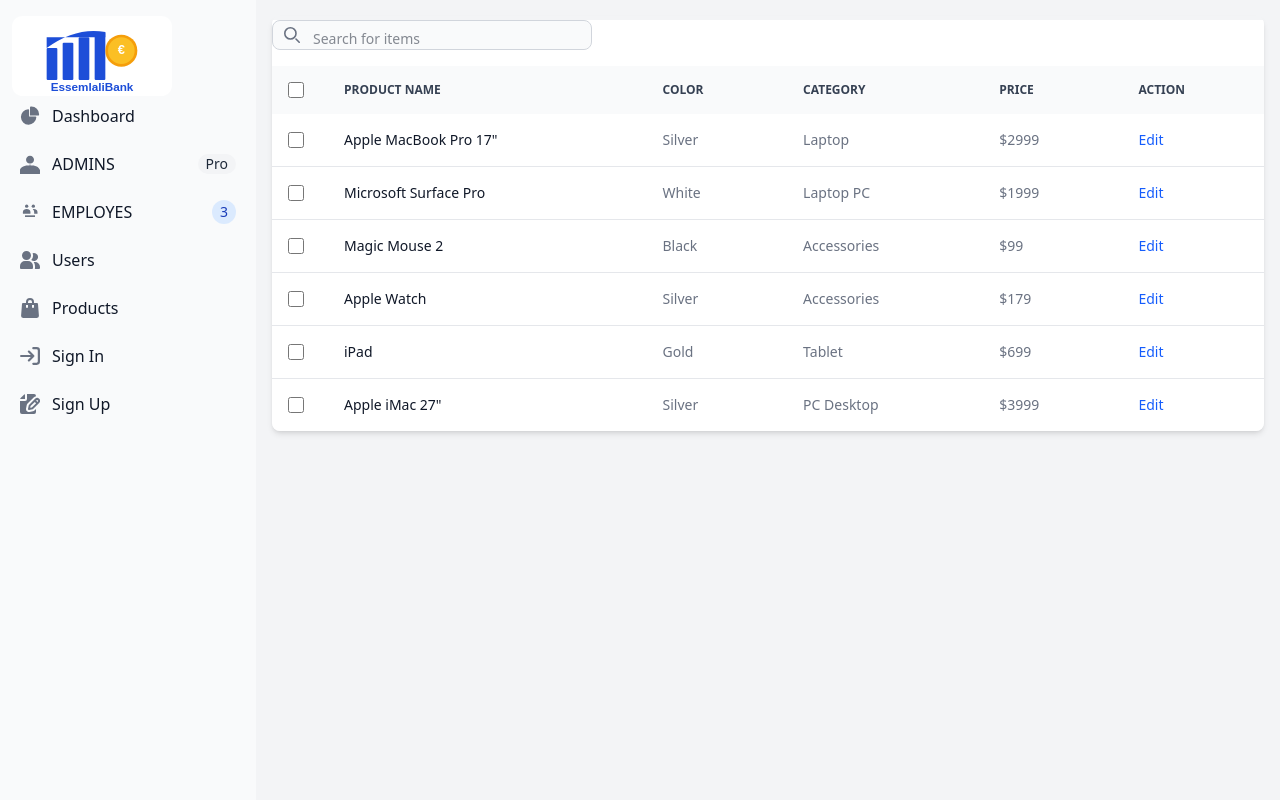
After one commit to Abdo-esse/ESSEMLALI-Bank, a PHP site: template app/views/admin/admins.twig in a window 1280 px wide. The commit adds this page. Run offline with PHP 8.4, Linux system fonts and the light colour scheme; the template is opened without the code that fills it, so the values that code supplies are empty; some libraries are stand-ins or nearby versions.

Commit message:
j'ai termin l'afichage du table d'admin

```diff
--- a/app/controllers/AdminController.php
+++ b/app/controllers/AdminController.php
@@ -18,4 +18,9 @@ class AdminController
        echo  $this->twig->render('admin/index.twig',['session' => $_SESSION]);
 
     }
+    public function admin()
+    {
+       echo  $this->twig->render('admin/admins.twig',['session' => $_SESSION]);
+
+    }
 }
--- a/app/router/web.php
+++ b/app/router/web.php
@@ -9,3 +9,4 @@ Router::add("GET","/login","LoginController@index");
 Router::add("GET","/demandeCopmte","CompteController@demandeCompte");
 Router::add("POST","/login","LoginController@login");
 Router::add("GET","/Admin","AdminController@index");
+Router::add("GET","/admins","AdminController@admin");
--- /dev/null
+++ b/app/views/admin/admins.twig
@@ -0,0 +1,193 @@
+{% extends "components/baseDashbord.twig" %}
+
+{% block title %}Page d'accueil{% endblock %}
+{% block sidebar %}
+{% include "layout/sidebar.twig" %}
+{% endblock %}
+
+
+{% block content %}
+
+
+<div class="relative overflow-x-auto shadow-md sm:rounded-lg">
+    <div class="pb-4 bg-white dark:bg-gray-900">
+        <label for="table-search" class="sr-only">Search</label>
+        <div class="relative mt-1">
+            <div class="absolute inset-y-0 rtl:inset-r-0 start-0 flex items-center ps-3 pointer-events-none">
+                <svg class="w-4 h-4 text-gray-500 dark:text-gray-400" aria-hidden="true" xmlns="http://www.w3.org/2000/svg" fill="none" viewBox="0 0 20 20">
+                    <path stroke="currentColor" stroke-linecap="round" stroke-linejoin="round" stroke-width="2" d="m19 19-4-4m0-7A7 7 0 1 1 1 8a7 7 0 0 1 14 0Z"/>
+                </svg>
+            </div>
+            <input type="text" id="table-search" class="block pt-2 ps-10 text-sm text-gray-900 border border-gray-300 rounded-lg w-80 bg-gray-50 focus:ring-blue-500 focus:border-blue-500 dark:bg-gray-700 dark:border-gray-600 dark:placeholder-gray-400 dark:text-white dark:focus:ring-blue-500 dark:focus:border-blue-500" placeholder="Search for items">
+        </div>
+    </div>
+    <table class="w-full text-sm text-left rtl:text-right text-gray-500 dark:text-gray-400">
+        <thead class="text-xs text-gray-700 uppercase bg-gray-50 dark:bg-gray-700 dark:text-gray-400">
+            <tr>
+                <th scope="col" class="p-4">
+                    <div class="flex items-center">
+                        <input id="checkbox-all-search" type="checkbox" class="w-4 h-4 text-blue-600 bg-gray-100 border-gray-300 rounded-sm focus:ring-blue-500 dark:focus:ring-blue-600 dark:ring-offset-gray-800 dark:focus:ring-offset-gray-800 focus:ring-2 dark:bg-gray-700 dark:border-gray-600">
+                        <label for="checkbox-all-search" class="sr-only">checkbox</label>
+                    </div>
+                </th>
+                <th scope="col" class="px-6 py-3">
+                    Product name
+                </th>
+                <th scope="col" class="px-6 py-3">
+                    Color
+                </th>
+                <th scope="col" class="px-6 py-3">
+                    Category
+                </th>
+                <th scope="col" class="px-6 py-3">
+                    Price
+                </th>
+                <th scope="col" class="px-6 py-3">
+                    Action
+                </th>
+            </tr>
+        </thead>
+        <tbody>
+            <tr class="bg-white border-b dark:bg-gray-800 dark:border-gray-700 border-gray-200 hover:bg-gray-50 dark:hover:bg-gray-600">
+                <td class="w-4 p-4">
+                    <div class="flex items-center">
+                        <input id="checkbox-table-search-1" type="checkbox" class="w-4 h-4 text-blue-600 bg-gray-100 border-gray-300 rounded-sm focus:ring-blue-500 dark:focus:ring-blue-600 dark:ring-offset-gray-800 dark:focus:ring-offset-gray-800 focus:ring-2 dark:bg-gray-700 dark:border-gray-600">
+                        <label for="checkbox-table-search-1" class="sr-only">checkbox</label>
+                    </div>
+                </td>
+                <th scope="row" class="px-6 py-4 font-medium text-gray-900 whitespace-nowrap dark:text-white">
+                    Apple MacBook Pro 17"
+                </th>
+                <td class="px-6 py-4">
+                    Silver
+                </td>
+                <td class="px-6 py-4">
+                    Laptop
+                </td>
+                <td class="px-6 py-4">
+                    $2999
+                </td>
+                <td class="px-6 py-4">
+                    <a href="#" class="font-medium text-blue-600 dark:text-blue-500 hover:underline">Edit</a>
+                </td>
+            </tr>
+            <tr class="bg-white border-b dark:bg-gray-800 dark:border-gray-700 border-gray-200 hover:bg-gray-50 dark:hover:bg-gray-600">
+                <td class="w-4 p-4">
+                    <div class="flex items-center">
+                        <input id="checkbox-table-search-2" type="checkbox" class="w-4 h-4 text-blue-600 bg-gray-100 border-gray-300 rounded-sm focus:ring-blue-500 dark:focus:ring-blue-600 dark:ring-offset-gray-800 dark:focus:ring-offset-gray-800 focus:ring-2 dark:bg-gray-700 dark:border-gray-600">
+                        <label for="checkbox-table-search-2" class="sr-only">checkbox</label>
+                    </div>
+                </td>
+                <th scope="row" class="px-6 py-4 font-medium text-gray-900 whitespace-nowrap dark:text-white">
+                    Microsoft Surface Pro
+                </th>
+                <td class="px-6 py-4">
+                    White
+                </td>
+                <td class="px-6 py-4">
+                    Laptop PC
+                </td>
+                <td class="px-6 py-4">
+                    $1999
+                </td>
+                <td class="px-6 py-4">
+                    <a href="#" class="font-medium text-blue-600 dark:text-blue-500 hover:underline">Edit</a>
+                </td>
+            </tr>
+            <tr class="bg-white border-b dark:bg-gray-800 dark:border-gray-700 border-gray-200 hover:bg-gray-50 dark:hover:bg-gray-600">
+                <td class="w-4 p-4">
+                    <div class="flex items-center">
+                        <input id="checkbox-table-search-3" type="checkbox" class="w-4 h-4 text-blue-600 bg-gray-100 border-gray-300 rounded-sm focus:ring-blue-500 dark:focus:ring-blue-600 dark:ring-offset-gray-800 dark:focus:ring-offset-gray-800 focus:ring-2 dark:bg-gray-700 dark:border-gray-600">
+                        <label for="checkbox-table-search-3" class="sr-only">checkbox</label>
+                    </div>
+                </td>
+                <th scope="row" class="px-6 py-4 font-medium text-gray-900 whitespace-nowrap dark:text-white">
+                    Magic Mouse 2
+                </th>
+                <td class="px-6 py-4">
+                    Black
+                </td>
+                <td class="px-6 py-4">
+                    Accessories
+                </td>
+                <td class="px-6 py-4">
+                    $99
+                </td>
+                <td class="px-6 py-4">
+                    <a href="#" class="font-medium text-blue-600 dark:text-blue-500 hover:underline">Edit</a>
+                </td>
+            </tr>
+            <tr class="bg-white border-b dark:bg-gray-800 dark:border-gray-700 border-gray-200 hover:bg-gray-50 dark:hover:bg-gray-600">
+                <td class="w-4 p-4">
+                    <div class="flex items-center">
+                        <input id="checkbox-table-3" type="checkbox" class="w-4 h-4 text-blue-600 bg-gray-100 border-gray-300 rounded-sm focus:ring-blue-500 dark:focus:ring-blue-600 dark:ring-offset-gray-800 dark:focus:ring-offset-gray-800 focus:ring-2 dark:bg-gray-700 dark:border-gray-600">
+                        <label for="checkbox-table-3" class="sr-only">checkbox</label>
+                    </div>
+                </td>
+                <th scope="row" class="px-6 py-4 font-medium text-gray-900 whitespace-nowrap dark:text-white">
+                    Apple Watch
+                </th>
+                <td class="px-6 py-4">
+                    Silver
+                </td>
+                <td class="px-6 py-4">
+                    Accessories
+                </td>
+                <td class="px-6 py-4">
+                    $179
+                </td>
+                <td class="px-6 py-4">
+                    <a href="#" class="font-medium text-blue-600 dark:text-blue-500 hover:underline">Edit</a>
+                </td>
+            </tr>
+            <tr class="bg-white border-b dark:bg-gray-800 dark:border-gray-700 border-gray-200 hover:bg-gray-50 dark:hover:bg-gray-600">
+                <td class="w-4 p-4">
+                    <div class="flex items-center">
+                        <input id="checkbox-table-3" type="checkbox" class="w-4 h-4 text-blue-600 bg-gray-100 border-gray-300 rounded-sm focus:ring-blue-500 dark:focus:ring-blue-600 dark:ring-offset-gray-800 dark:focus:ring-offset-gray-800 focus:ring-2 dark:bg-gray-700 dark:border-gray-600">
+                        <label for="checkbox-table-3" class="sr-only">checkbox</label>
+                    </div>
+                </td>
+                <th scope="row" class="px-6 py-4 font-medium text-gray-900 whitespace-nowrap dark:text-white">
+                    iPad
+                </th>
+                <td class="px-6 py-4">
+                    Gold
+                </td>
+                <td class="px-6 py-4">
+                    Tablet
+                </td>
+                <td class="px-6 py-4">
+                    $699
+                </td>
+                <td class="px-6 py-4">
+                    <a href="#" class="font-medium text-blue-600 dark:text-blue-500 hover:underline">Edit</a>
+                </td>
+            </tr>
+            <tr class="bg-white dark:bg-gray-800 hover:bg-gray-50 dark:hover:bg-gray-600">
+                <td class="w-4 p-4">
+                    <div class="flex items-center">
+                        <input id="checkbox-table-3" type="checkbox" class="w-4 h-4 text-blue-600 bg-gray-100 border-gray-300 rounded-sm focus:ring-blue-500 dark:focus:ring-blue-600 dark:ring-offset-gray-800 dark:focus:ring-offset-gray-800 focus:ring-2 dark:bg-gray-700 dark:border-gray-600">
+                        <label for="checkbox-table-3" class="sr-only">checkbox</label>
+                    </div>
+                </td>
+                <th scope="row" class="px-6 py-4 font-medium text-gray-900 whitespace-nowrap dark:text-white">
+                    Apple iMac 27"
+                </th>
+                <td class="px-6 py-4">
+                    Silver
+                </td>
+                <td class="px-6 py-4">
+                    PC Desktop
+                </td>
+                <td class="px-6 py-4">
+                    $3999
+                </td>
+                <td class="px-6 py-4">
+                    <a href="#" class="font-medium text-blue-600 dark:text-blue-500 hover:underline">Edit</a>
+                </td>
+            </tr>
+        </tbody>
+    </table>
+</div>
+
+{% endblock %}
--- a/app/views/components/baseDashbord.twig
+++ b/app/views/components/baseDashbord.twig
@@ -5,6 +5,7 @@
     <meta charset="UTF-8">
     <meta name="viewport" content="width=device-width, initial-scale=1.0">
      <title>ESSEMLALI Bank |{% block title %}{% endblock %}</title>
+     <script src="https://cdnjs.cloudflare.com/ajax/libs/flowbite/2.2.1/flowbite.min.js"></script>
     <script src="https://unpkg.com/@tailwindcss/browser@4"></script>
 </head>
 <body class="bg-gray-100 text-gray-800 font-sans">
--- a/app/views/layout/sidebar.twig
+++ b/app/views/layout/sidebar.twig
@@ -45,7 +45,7 @@
             </a>
          </li>
          <li>
-   <a href="#" class="flex items-center p-2 text-gray-900 rounded-lg dark:text-white hover:bg-gray-100 dark:hover:bg-gray-700 group">
+   <a href="admins" class="flex items-center p-2 text-gray-900 rounded-lg dark:text-white hover:bg-gray-100 dark:hover:bg-gray-700 group">
       <svg class="shrink-0 w-5 h-5 text-gray-500 transition duration-75 dark:text-gray-400 group-hover:text-gray-900 dark:group-hover:text-white" aria-hidden="true" xmlns="http://www.w3.org/2000/svg" fill="currentColor" viewBox="0 0 24 24">
          <!-- Silhouette d'un administrateur principal -->
          <path d="M12 2C9.38 2 7.25 4.13 7.25 6.75c0 2.57 2.01 4.65 4.63 4.74.08-.01.16-.01.22 0h.1c2.62-.08 4.63-2.17 4.63-4.74C16.85 4.13 14.72 2 12 2z"/>
```
